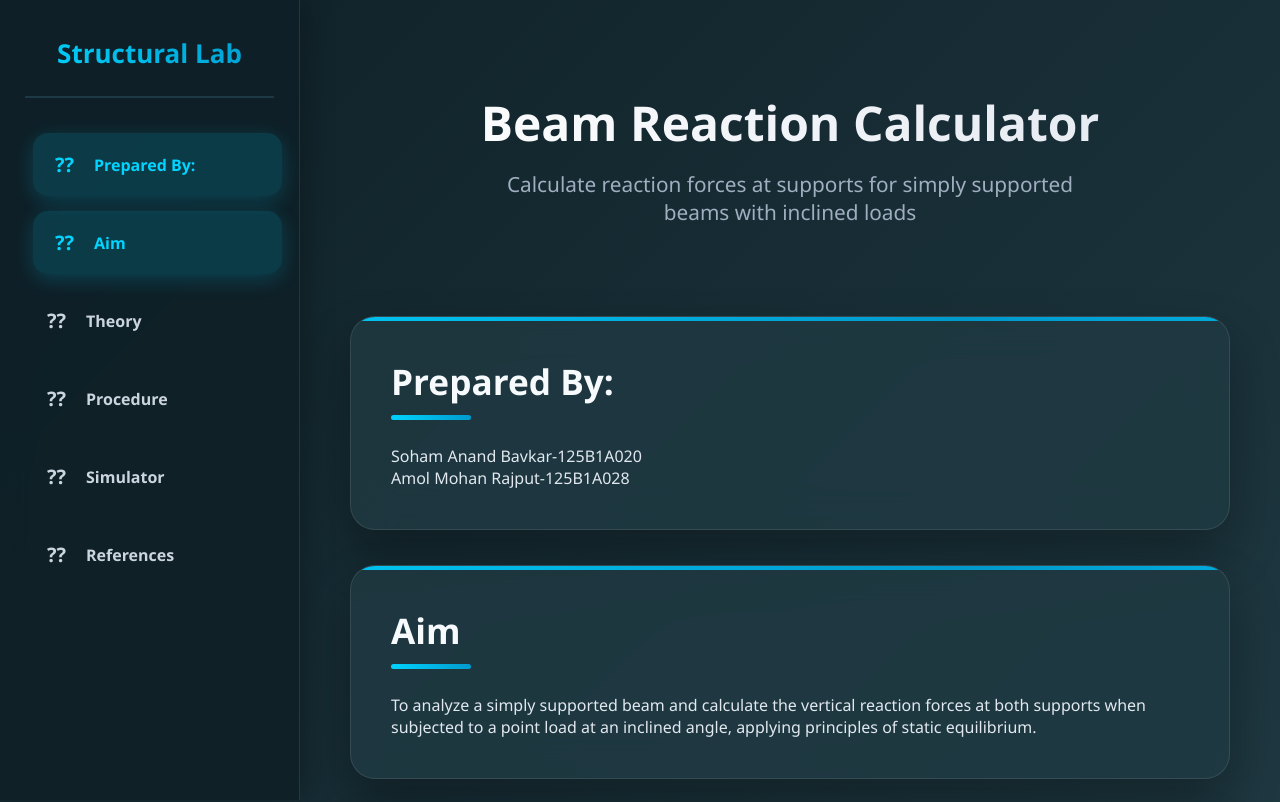
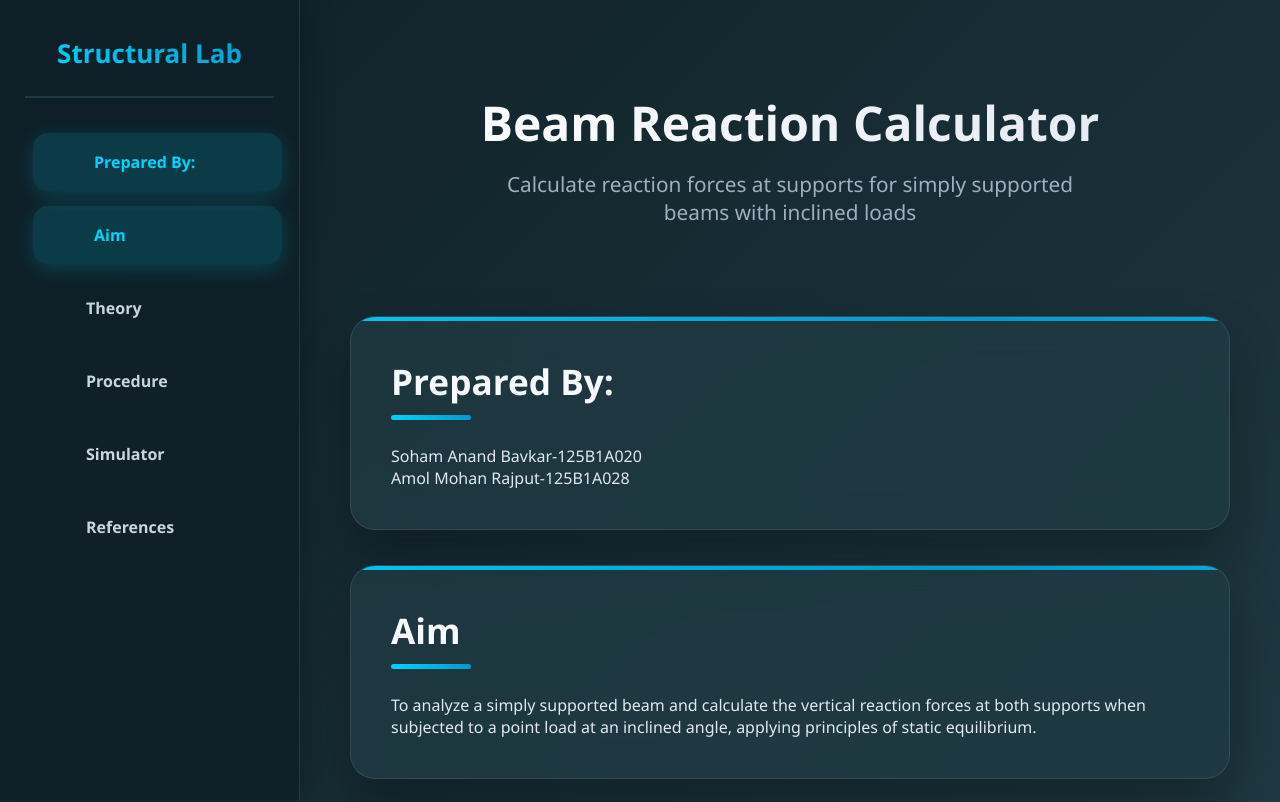
Before and after one commit to rajputamol512-2006/Beam-Reaction-Analysis, a plain HTML site: page index.html in a window 1280 px wide. Shown: the top 802 px of the page. Drawn offline with Linux system fonts and the light colour scheme.

Commit message:
Update index.html

```diff
--- a/index.html
+++ b/index.html
@@ -394,12 +394,12 @@
                 <h1>Structural Lab</h1>
             </div>
             <ul class="nav-menu">
-		<li class="nav-item"><a href="#Prepared By:" class="nav-link active"><span class="nav-icon">??</span>Prepared By:</a></li>
-                <li class="nav-item"><a href="#aim" class="nav-link active"><span class="nav-icon">??</span>Aim</a></li>
-                <li class="nav-item"><a href="#theory" class="nav-link"><span class="nav-icon">??</span>Theory</a></li>
-                <li class="nav-item"><a href="#procedure" class="nav-link"><span class="nav-icon">??</span>Procedure</a></li>
-                <li class="nav-item"><a href="#simulator" class="nav-link"><span class="nav-icon">??</span>Simulator</a></li>
-                <li class="nav-item"><a href="#reference" class="nav-link"><span class="nav-icon">??</span>References</a></li>
+		<li class="nav-item"><a href="#Prepared By:" class="nav-link active"><span class="nav-icon"></span>Prepared By:</a></li>
+                <li class="nav-item"><a href="#aim" class="nav-link active"><span class="nav-icon"></span>Aim</a></li>
+                <li class="nav-item"><a href="#theory" class="nav-link"><span class="nav-icon"></span>Theory</a></li>
+                <li class="nav-item"><a href="#procedure" class="nav-link"><span class="nav-icon"></span>Procedure</a></li>
+                <li class="nav-item"><a href="#simulator" class="nav-link"><span class="nav-icon"></span>Simulator</a></li>
+                <li class="nav-item"><a href="#reference" class="nav-link"><span class="nav-icon"></span>References</a></li>
             </ul>
         </nav>
 
```
